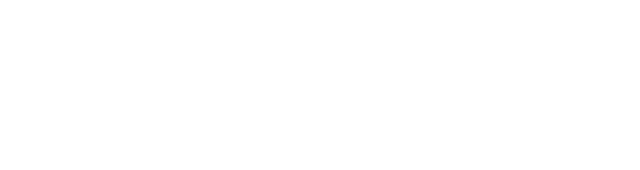
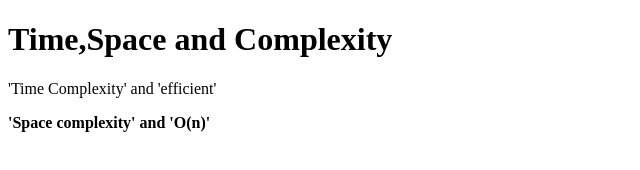
Before and after one commit to acciojob/time-and-space-complexity-khanhasheem, a website: page main.html in a window 1280 px wide. Shown: the whole page, without its empty margins (0-640 px from the left). Drawn offline with Linux system fonts and the light colour scheme.

Commit message:
created a submission

```diff
--- a/main.html
+++ b/main.html
@@ -8,6 +8,13 @@
 
 <body>
 	<!-- the entire body must be written by student -->
+	<h1>Time,Space and Complexity</h1>
+	<p>
+		'Time Complexity' and 'efficient'
+	</p>
+	<p>
+		<b>'Space complexity' and 'O(n)'</b>
+	</p>
     <script type="text/javascript" src="./script.js">
 </script>
 
```
